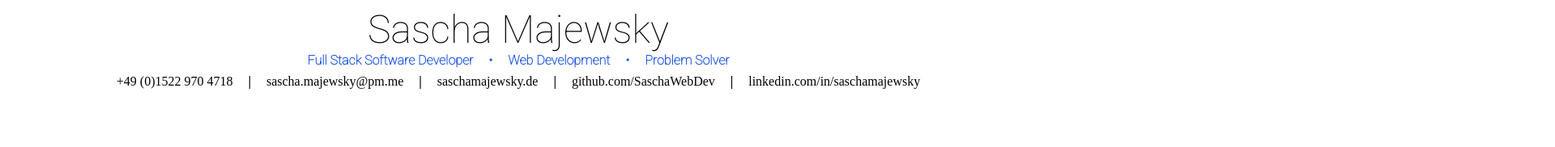
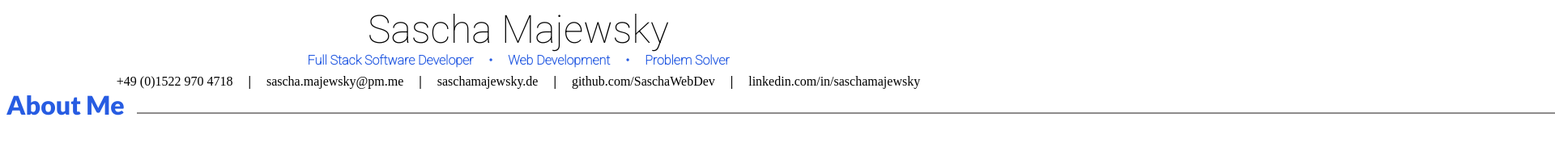
Before and after one commit to SaschaWebDev/resume, a plain HTML site: page index.html in a window 1280 px wide. Shown: the top 182 px of the page at 81% size, 1920 px wide, since content can reach past the window. Drawn offline with Linux system fonts and the light colour scheme.

Commit message:
Added about me section header and styled about-me

```diff
--- a/assets/css/main.css
+++ b/assets/css/main.css
@@ -29,3 +29,32 @@
   margin: 0 1.5% 0 1.5%;
   font-weight: 800;
 }
+
+.header {
+  color: #275ce2;
+  font-family: 'Lato', sans-serif;
+  font-size: 2rem;
+}
+
+.header > span {
+  position: relative;
+  display: inline-block;
+}
+.header > span:after {
+  content: '';
+  position: absolute;
+  top: 75%;
+  width: 9999px;
+  height: 2px;
+  background: rgba(65, 63, 63, 0.6);
+}
+
+.header > span:before {
+  right: 100%;
+  margin-right: 15px;
+}
+
+.header > span:after {
+  left: 100%;
+  margin-left: 15px;
+}
--- a/index.html
+++ b/index.html
@@ -8,6 +8,10 @@
     <link rel="stylesheet" href="assets/css/main.css" />
     <link
       href="https://fonts.googleapis.com/css?family=Roboto:100&display=swap"
+      rel="stylesheet"
+    />
+    <link
+      href="https://fonts.googleapis.com/css?family=Lato:900&display=swap"
       rel="stylesheet"
     />
   </head>
@@ -38,6 +42,12 @@
         <div class="seperator">|</div>
         <div>linkedin.com/in/saschamajewsky</div>
       </div>
+      <!-- About Me-->
+      <div class="about-me">
+        <div class="header">
+          <span>About Me</span>
+        </div>
+      </div>
     </div>
   </body>
 </html>
```
